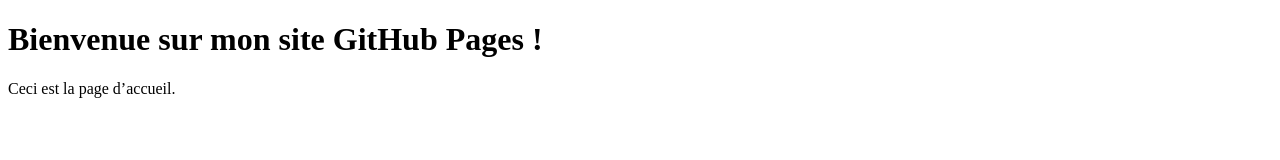
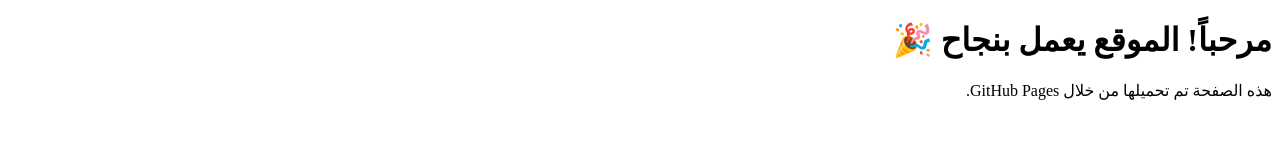
Before and after one commit to nazait/PHYCHE, a plain HTML site: page index.html in a window 1280 px wide. Drawn offline with Linux system fonts and the light colour scheme.

Commit message:
Add files via upload

```diff
--- a/index.html
+++ b/index.html
@@ -1,11 +1,11 @@
 <!DOCTYPE html>
-<html lang="fr">
+<html lang="ar">
 <head>
   <meta charset="UTF-8">
-  <title>Bienvenue sur mon site</title>
+  <title>موقعي على GitHub Pages</title>
 </head>
-<body>
-  <h1>Bienvenue sur mon site GitHub Pages !</h1>
-  <p>Ceci est la page d’accueil.</p>
+<body style="direction: rtl; text-align: right;">
+  <h1>مرحباً! الموقع يعمل بنجاح 🎉</h1>
+  <p>هذه الصفحة تم تحميلها من خلال GitHub Pages.</p>
 </body>
 </html>
```
